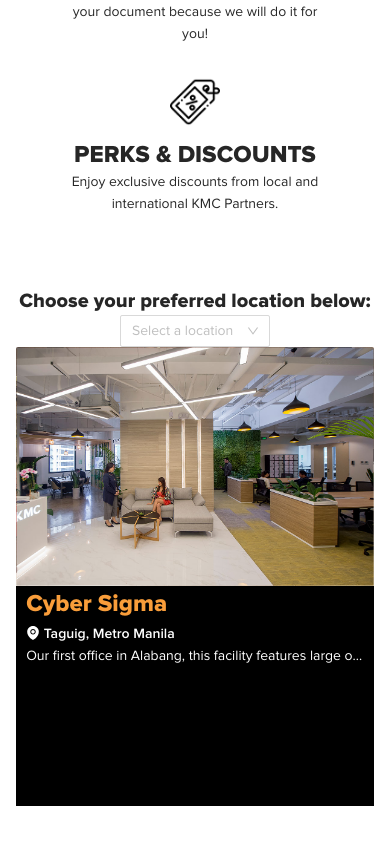
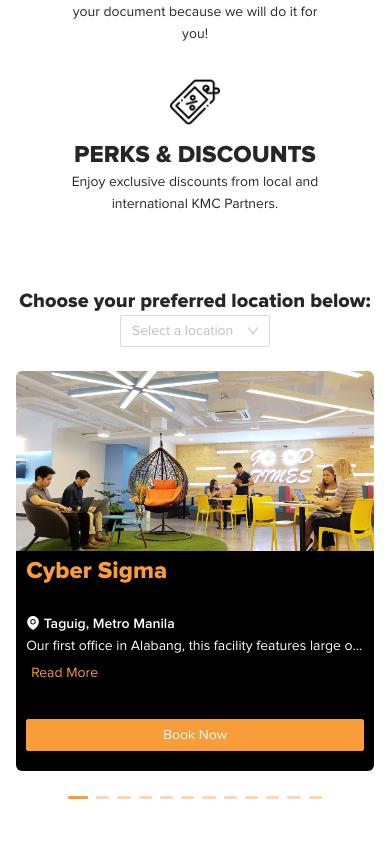
Before and after one commit to joelkmc/kmc-coworking-space, a React (Create React App) app: page / in a window 390 px wide. Shown: the part 2260-3104 px from the top of the page. After the commit the page ends 3071 px from the top, so only its background shows below. Built offline with nearby package versions, Linux system fonts and the light colour scheme; grey boxes are pictures that could not be loaded.

Commit message:
finished layout and responsiveness >done styling >added u_location_arrow_dots.css file for custom arrow and dots

```diff
--- a/src/App.tsx
+++ b/src/App.tsx
@@ -4,6 +4,7 @@
 
 import './styles/app.less';
 import './styles/main.css';
+import './styles/u_location_arrow_dots.css';
 
 function App() {
   return (
--- a/src/components/LocationSection.tsx
+++ b/src/components/LocationSection.tsx
@@ -1,16 +1,28 @@
 import React from 'react'
-import { Row, Col, Select, Typography, Card, Carousel } from 'antd';
+import {
+  Row,
+  Col,
+  Select,
+  Typography,
+  Card,
+  Carousel,
+  Button
+} from 'antd';
 import { EnvironmentFilled } from '@ant-design/icons';
 import { locations, buildings } from '../assets/data/Location.data'
-import frabelle from '../assets/images/frabelle.jpg';
+import { PrevArrow, NextArrow } from '../utils/Arrows'
 
 const { Title, Paragraph } = Typography;
 const { Option } = Select;
-const { Meta } = Card;
+
+
+export default function LocationSection() {
 
   const carouselSettings = {
+    nextArrow: <NextArrow />,
+    prevArrow: <PrevArrow />,
     dots: true,
-  infinite: true,
+    infinite: false,
     speed: 500,
     slidesToShow: 4,
     slidesToScroll: 4,
@@ -22,11 +34,10 @@
           slidesToShow: 3,
           slidesToScroll: 3,
           infinite: true,
-        dots: true
         }
       },
       {
-      breakpoint: 600,
+        breakpoint: 768,
         settings: {
           slidesToShow: 2,
           slidesToScroll: 2,
@@ -34,7 +45,7 @@
         }
       },
       {
-      breakpoint: 480,
+        breakpoint: 576,
         settings: {
           slidesToShow: 1,
           slidesToScroll: 1
@@ -43,18 +54,17 @@
     ]
   }
 
-export default function LocationSection() {
-
   return (
     <Row>
       <Col
         span={23}
-        lg={16}
-        className='mx-auto mt-10'
+        md={22}
+        xl={16}
+        className='mx-auto mt-10 bg'
       >
 
         {/* Location Input */}
-        <div className='flex flex-col sm:flex-row justify-between items-center px-2 sm:px-5 md:px-8 lg:px-0 xl:px-16'>
+        <div className='flex flex-col sm:flex-row justify-between items-center'>
           <Title
             level={4}
             className='font-proxiExtraBold'
@@ -80,33 +90,45 @@
         </div>
 
         {/* Location Cards Carousel */}
-        <Carousel {...carouselSettings} className='pb-10'>
+        <Carousel {...carouselSettings} arrows={ true } className='locations__carousel pb-10'>
 
           {/* Card Items */}
           {
             buildings.map(building => (
-              <div className="px-2">
+              <div className="px-2 mt-6">
                 <Card
                   bodyStyle={{
                     backgroundColor: 'rgba(0,0,0)',
                     padding: '0 10px',
                     height: '220px'
                   }}
+                  className='rounded-md overflow-hidden'
                   bordered={ false }
                   cover={
-                    <img src={frabelle} alt={'frabelle'} />
+                    <img src={building.img} alt={'frabelle'} style={{ height: '180px' }} className='object-cover' />
                   }
                 >
-                  <div className="flex flex-col h-full">
-                    <h4 className='font-proxiExtraBold text-kmcOrange text-2xl justify-self-start'>
+                  <div className="flex flex-col h-full py-2">
+                    <h4 className='font-proxiExtraBold text-kmcOrange text-2xl justify-self-start leading-6'>
                       { building.name }
                     </h4>
-                    <h5 className="text-white font-proxiSemiBold text-1xl justify-self-center">
+                    <h5 className="text-white font-proxiSemiBold text-1xl justify-self-center mt-auto">
                       <EnvironmentFilled /> Taguig, Metro Manila
                     </h5>
-                    <Paragraph ellipsis={ true } className='text-white justify-self-center'>
+                    <Paragraph
+                      ellipsis={ true }
+                      className='text-white justify-self-center'
+                      style={{ marginBottom: 0 }}
+                    >
                       Our first office in Alabang, this facility features large office space with large panoramic window views.
                     </Paragraph>
+                    <div className="">
+                      <Button type='link' className='text-kmcOrange hover:text-orange-500 transition-all duration-150 ease-in cursor-pointer p-1'>
+                        Read More
+                      </Button>
+                    </div>
+
+                    <Button type='primary' className='mt-auto mb-3'>Book Now</Button>
                   </div>
                 </Card>
               </div>
--- /dev/null
+++ b/src/styles/u_location_arrow_dots.css
@@ -0,0 +1,31 @@
+.ant-carousel .slick-prev,
+.ant-carousel .slick-next,
+.ant-carousel .slick-prev:hover,
+.ant-carousel .slick-next:hover {
+  font-size: inherit;
+  color: currentColor;
+}
+
+.ant-carousel .locations__carousel .slick-dots li button {
+  background: #f99d3a;
+  opacity: 0.4;
+}
+
+.ant-carousel .locations__carousel .slick-dots li.slick-active button {
+  opacity: 1;
+  background: #f99d3a;
+}
+
+@media only screen and (min-width: 320px) {
+  .ant-carousel .slick-prev,
+  .ant-carousel .slick-next {
+    display: none;
+  }
+}
+
+@media only screen and (min-width: 768px) {
+  .ant-carousel .slick-prev,
+  .ant-carousel .slick-next {
+    display: block;
+  }
+}
--- /dev/null
+++ b/src/utils/Arrows.tsx
@@ -0,0 +1,27 @@
+import React from 'react';
+import { LeftOutlined, RightOutlined } from '@ant-design/icons';
+
+export const NextArrow = (props:any) => {
+  const { className, onClick } = props;
+
+  return (
+    <div
+    className={className}
+      style={{ color: '#f99d3a', fontSize: '30px' }}
+      onClick={onClick}
+    />
+  );
+}
+
+export const PrevArrow = (props:any) => {
+  const { className, onClick } = props;
+
+  return (
+    <div
+      className={className}
+      style={{ color: '#f99d3a', fontSize: '30px' }}
+      onClick={onClick}
+    >
+    </div>
+  );
+}
```
Also changed, not shown: 1 other file (tests, documents, lock files or other folders). Lines whose indentation alone changed are shown as unchanged.
